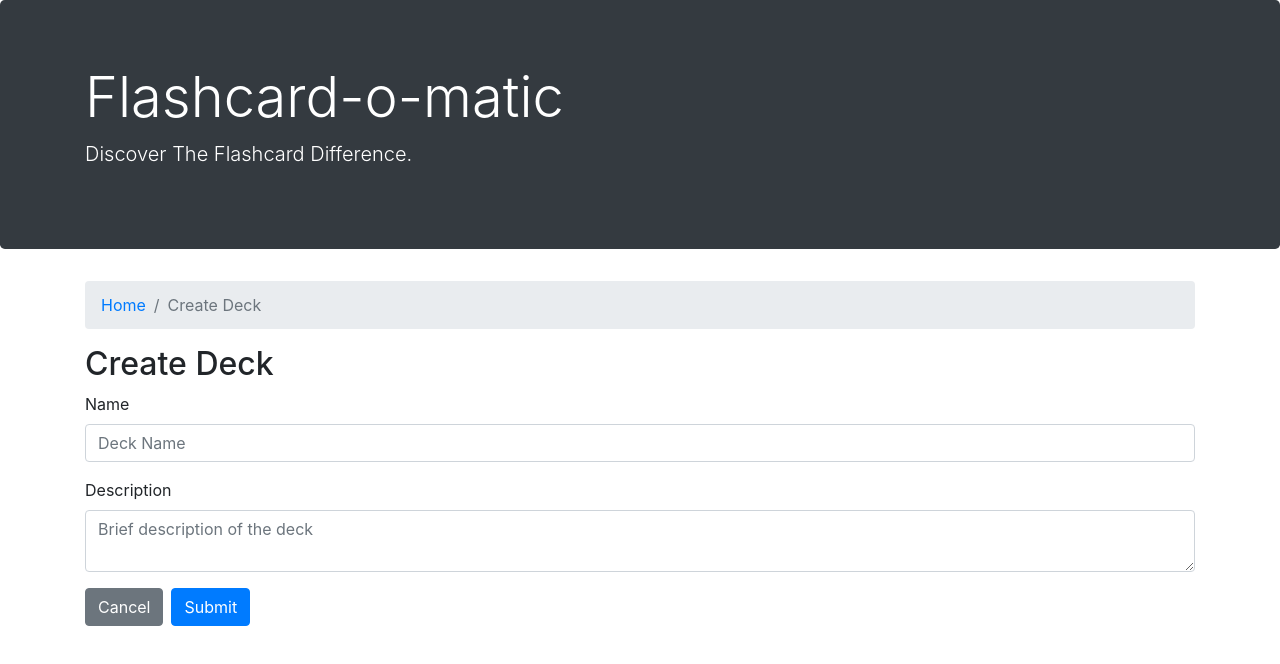
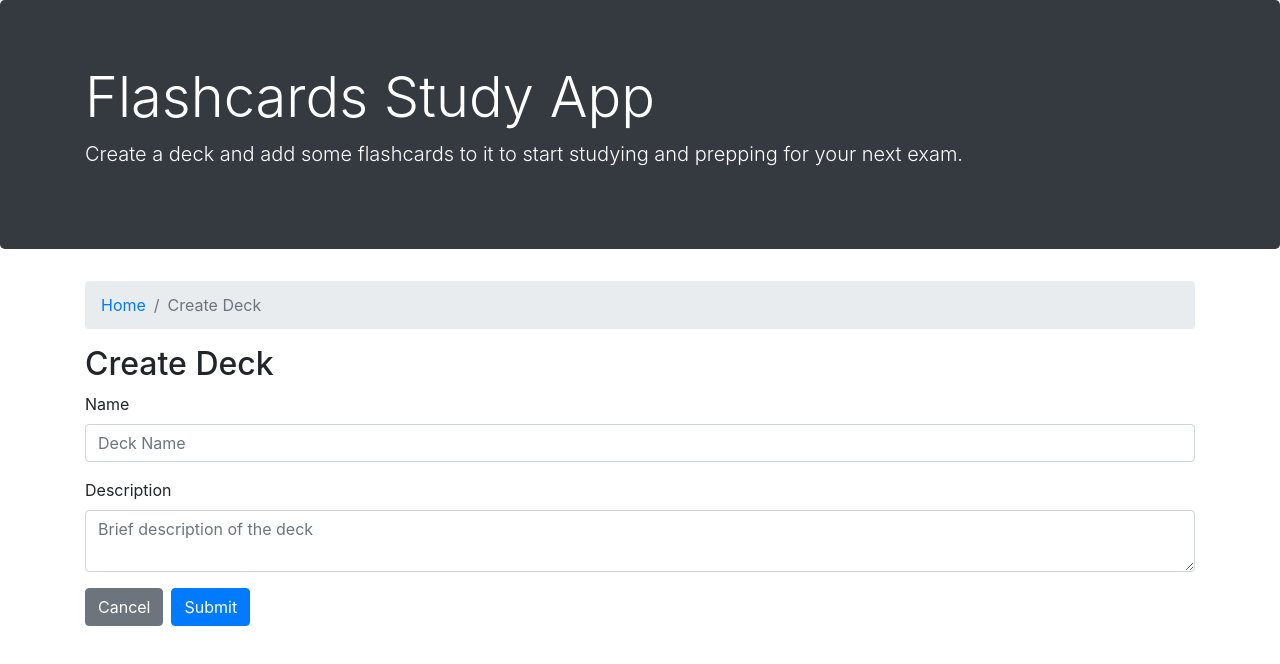
Before and after one commit to dagamo94/Project_Flashcards, a React (Create React App) app: page /decks/new in a window 1280 px wide. Shown: the top 664 px of the page. Built offline with nearby package versions, Linux system fonts and the light colour scheme; no server answers; a web font is replaced by a local one.

Commit message:
set to ony use environment variable for API

```diff
--- a/src/Layout/Header.js
+++ b/src/Layout/Header.js
@@ -4,8 +4,8 @@ function Header() {
   return (
     <header className="jumbotron bg-dark">
       <div className="container text-white">
-        <h1 className="display-4">Flashcard-o-matic</h1>
-        <p className="lead">Discover The Flashcard Difference.</p>
+        <h1 className="display-4">Flashcards Study App</h1>
+        <p className="lead">Create a deck and add some flashcards to it to start studying and prepping for your next exam.</p>
       </div>
     </header>
   );
--- a/src/utils/api/index.js
+++ b/src/utils/api/index.js
@@ -2,7 +2,8 @@
  * Defines the base URL for the API.
  * The default values is overridden by the `API_BASE_URL` environment variable.
  */
-const API_BASE_URL = process.env.REACT_APP_API_BASE_URL || "http://localhost:8080";
+// const API_BASE_URL = process.env.REACT_APP_API_BASE_URL;
+const API_BASE_URL = process.env.REACT_APP_API_BASE_URL;
 
 /**
  * Defines the default headers for these functions to work with `json-server`
```
Also changed, not shown: vercel.json (added), 1 other file (tests, documents, lock files or other folders).
